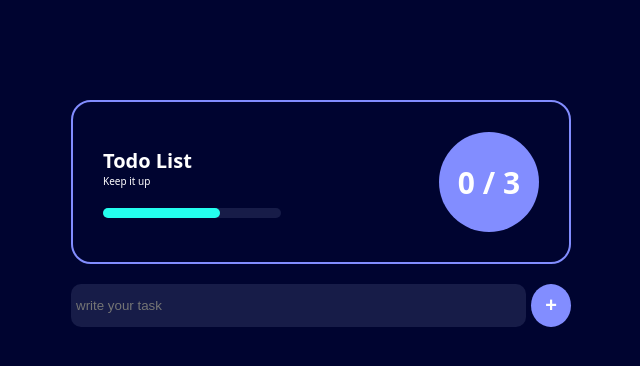
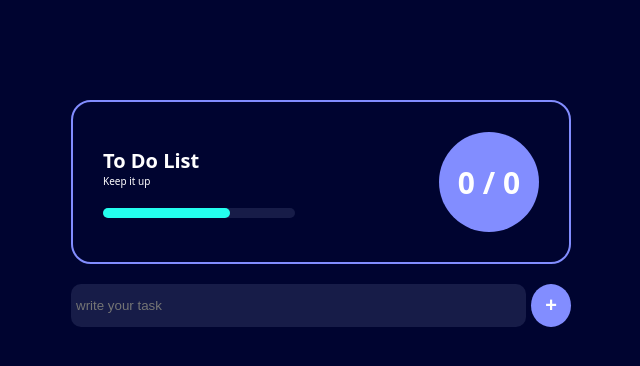
Before and after one commit to omidWebDev/Task-4-JS, a plain HTML site: page index.html in a window 1280 px wide. Shown: the full height of the page, 319-959 px from the left. Drawn offline with Linux system fonts and the light colour scheme.

Commit message:
Update index.html

```diff
--- a/index.html
+++ b/index.html
@@ -14,14 +14,14 @@
         <div class="stats-container">
             <div class="details">
                 <div class="details__title">
-                    <h1>Todo List</h1>
+                    <h1>To Do List</h1>
                     <p>Keep it up</p>
                     <div id="progressBar">
                         <div id="progress"></div>
                     </div>
                 </div>
                 <div class="stats-numbers">
-                    <p id="numbers">0 / 3</p>
+                    <p id="numbers">0 / 0</p>
                 </div>
             </div>
         </div>
```
